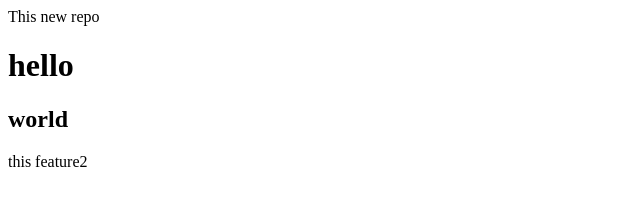
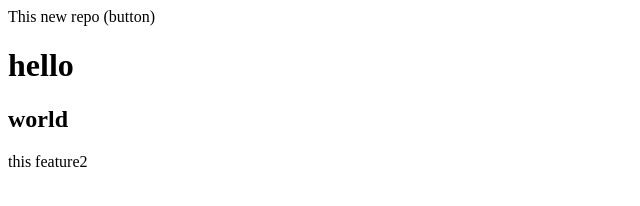
Before and after one commit to akamit90/localrepo, a plain HTML site: page index.html in a window 1280 px wide. Shown: the full height of the page, 0-640 px from the left. Drawn offline with Linux system fonts and the light colour scheme.

Commit message:
add button

```diff
--- a/index.html
+++ b/index.html
@@ -1,4 +1,4 @@
-<P>This new repo</P>
+<P>This new repo (button)</P>
 <h1>hello</h1>
 <h2>world</h2>
 <p>this feature2</p>
```
